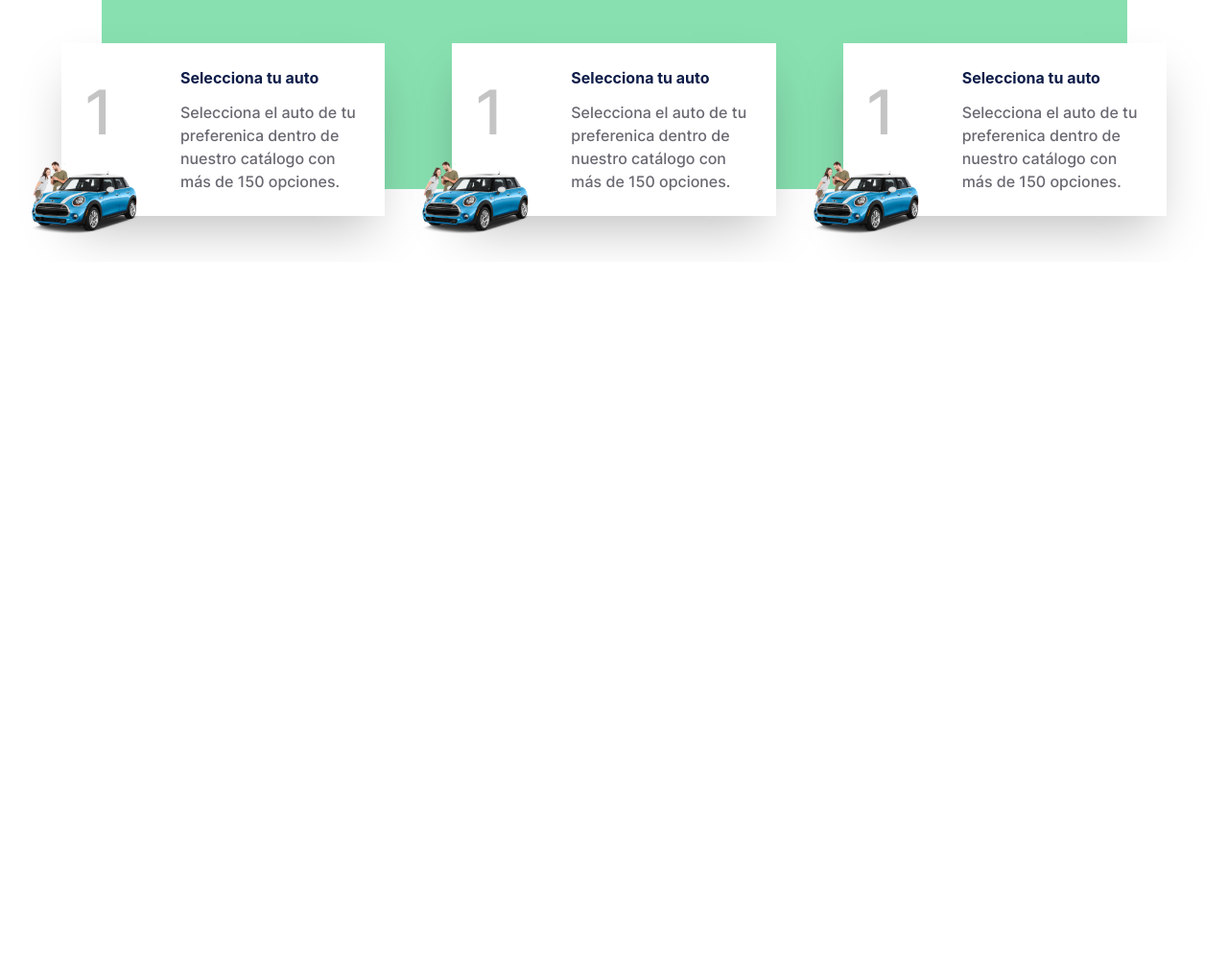
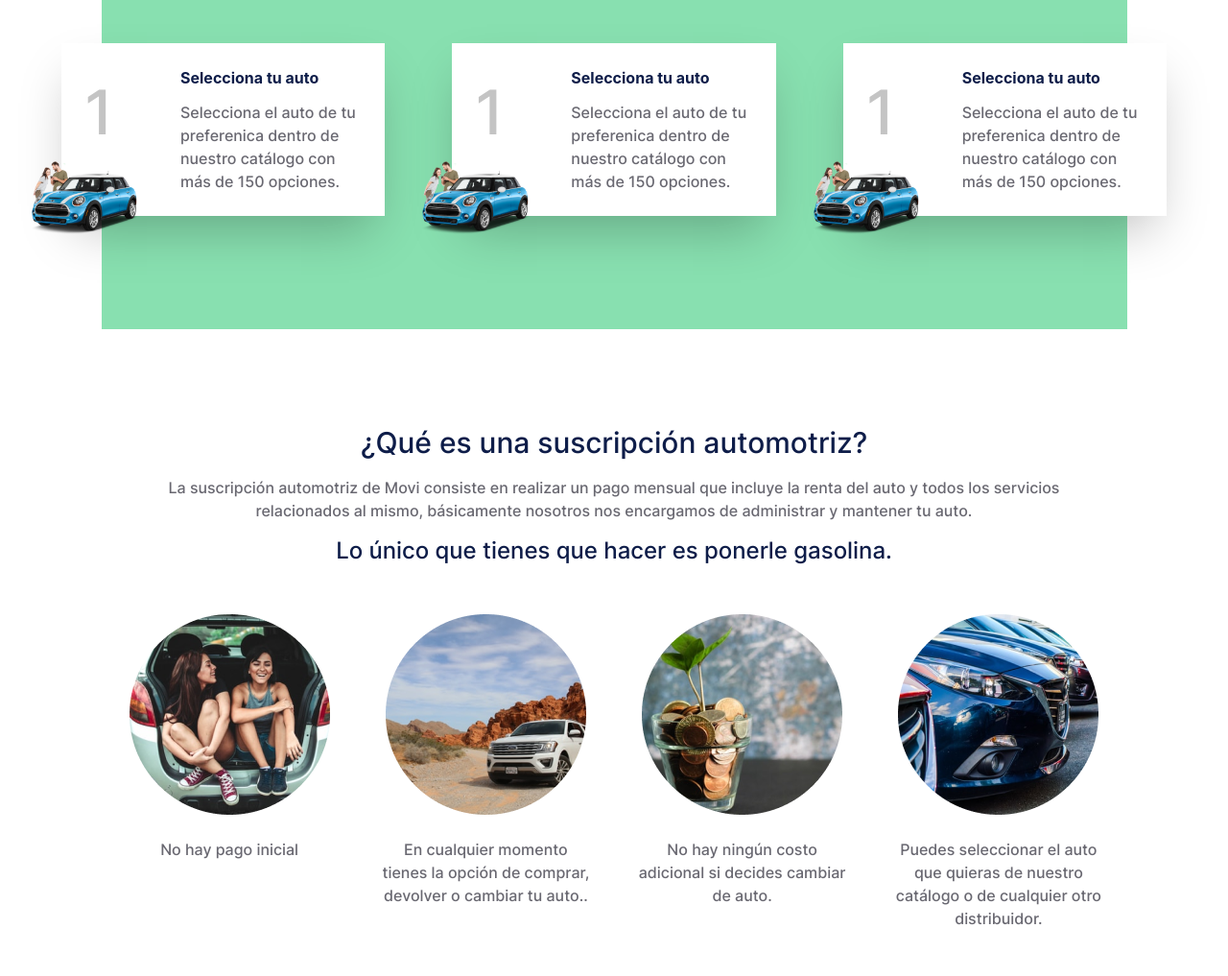
Before and after one commit to manuelRivero/movi-keyvisual, a Gatsby site: page / in a window 1280 px wide. Shown: the part 3545-4562 px from the top of the page at 96% size. Before the commit the page ends 3818 px from the top, so only its background shows below. Built offline with nearby package versions, Linux system fonts and the light colour scheme; Gatsby itself is replaced by a stand-in of ours; a web font is replaced by a local one.

Commit message:
[wip] main components

```diff
--- /dev/null
+++ b/src/components/aboutSubscription/index.js
@@ -0,0 +1,50 @@
+import React from "react";
+import icon1 from "./../../assets/images/aboutSubscription/step-1.png";
+import icon2 from "./../../assets/images/aboutSubscription/step-2.png";
+import icon3 from "./../../assets/images/aboutSubscription/step-3.png";
+import icon4 from "./../../assets/images/aboutSubscription/step-4.png";
+
+export default function AboutSubscription() {
+  return (
+    <div className="container py-6 font-inter mt-6">
+      <h3 className="text-black text-30 text-center">
+        ¿Qué es una suscripción automotriz?
+      </h3>
+      <p className="text-gray text-center mt-2">
+        La suscripción automotriz de Movi consiste en realizar un pago mensual
+        que incluye la renta del auto y todos los servicios relacionados al
+        mismo, básicamente nosotros nos encargamos de administrar y mantener tu
+        auto.
+      </p>
+      <p className="text-black text-center mt-2 text-24">
+        Lo único que tienes que hacer es ponerle gasolina.
+      </p>
+      <div className="grid grid-cols-1 lg:grid-cols-4 gap-6 mt-6">
+        <div className="">
+          <img className="m-auto" src={icon1} />
+          <p className="text-gray mt-4 text-center">No hay pago inicial</p>
+        </div>
+        <div className="">
+          <img className="m-auto" src={icon2} />
+          <p className="text-gray mt-4 text-center">
+            En cualquier momento tienes la opción de comprar, devolver o cambiar
+            tu auto..
+          </p>
+        </div>
+        <div className="">
+          <img className="m-auto" src={icon3} />
+          <p className="text-gray mt-4 text-center">
+            No hay ningún costo adicional si decides cambiar de auto.
+          </p>
+        </div>
+        <div className="">
+          <img className="m-auto" src={icon4} />
+          <p className="text-gray mt-4 text-center">
+            Puedes seleccionar el auto que quieras de nuestro catálogo o de
+            cualquier otro distribuidor.
+          </p>
+        </div>
+      </div>
+    </div>
+  );
+}
--- a/src/components/howItWorks/index.js
+++ b/src/components/howItWorks/index.js
@@ -4,7 +4,7 @@ import step1 from "./../../assets/images/howItWorks/step-1.png";
 
 export default function HowItsWorks() {
   return (
-    <div className="container bg-green p-6 pb-section font-inter">
+    <div className="container bg-green p-6 pb-section font-inter howItWorks">
       <div className="max-w-md">
         <h1 className="text-black text-48 leading-none font-bold">
           ¿Cómo funciona?
--- a/src/main.css
+++ b/src/main.css
@@ -9,12 +9,18 @@
 .payment{
   min-height: 900px;
 }
+.howItWorks{
+  min-height: 550px;
+}
 @media screen and ( max-width: 1024px) {
   .hero{
     min-height: none;
   }
   .payment{
-    min-height: 900px;
+    min-height: none;
+  }
+  .howItWorks{
+    min-height: none;
   }
 }
 /* Inter */
--- a/src/pages/index.js
+++ b/src/pages/index.js
@@ -1,4 +1,5 @@
 import * as React from "react";
+import AboutSubscription from "../components/aboutSubscription";
 import Features from "../components/features";
 import Hero from "../components/hero";
 import HowItsWorks from "../components/howItWorks";
@@ -14,6 +15,7 @@ const IndexPage = () => {
         <PaymentInfo />
         <Features />
         <HowItsWorks />
+        <AboutSubscription />
       </main>
     </Layout>
   );
```
Also changed, not shown: src/assets/images/aboutSubscription/step-1.png (added), src/assets/images/aboutSubscription/step-2.png (added), src/assets/images/aboutSubscription/step-3.png (added), src/assets/images/aboutSubscription/step-4.png (added).
